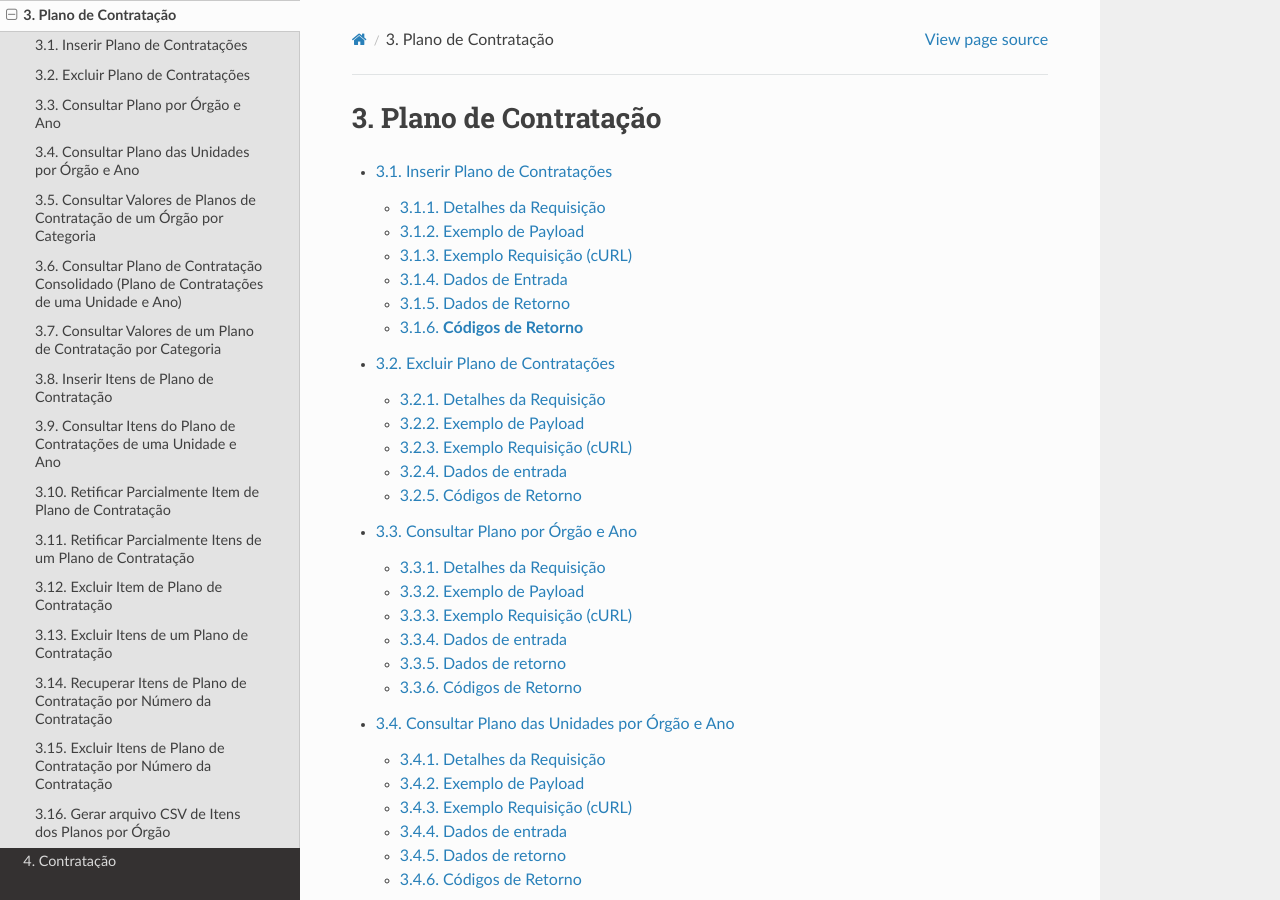
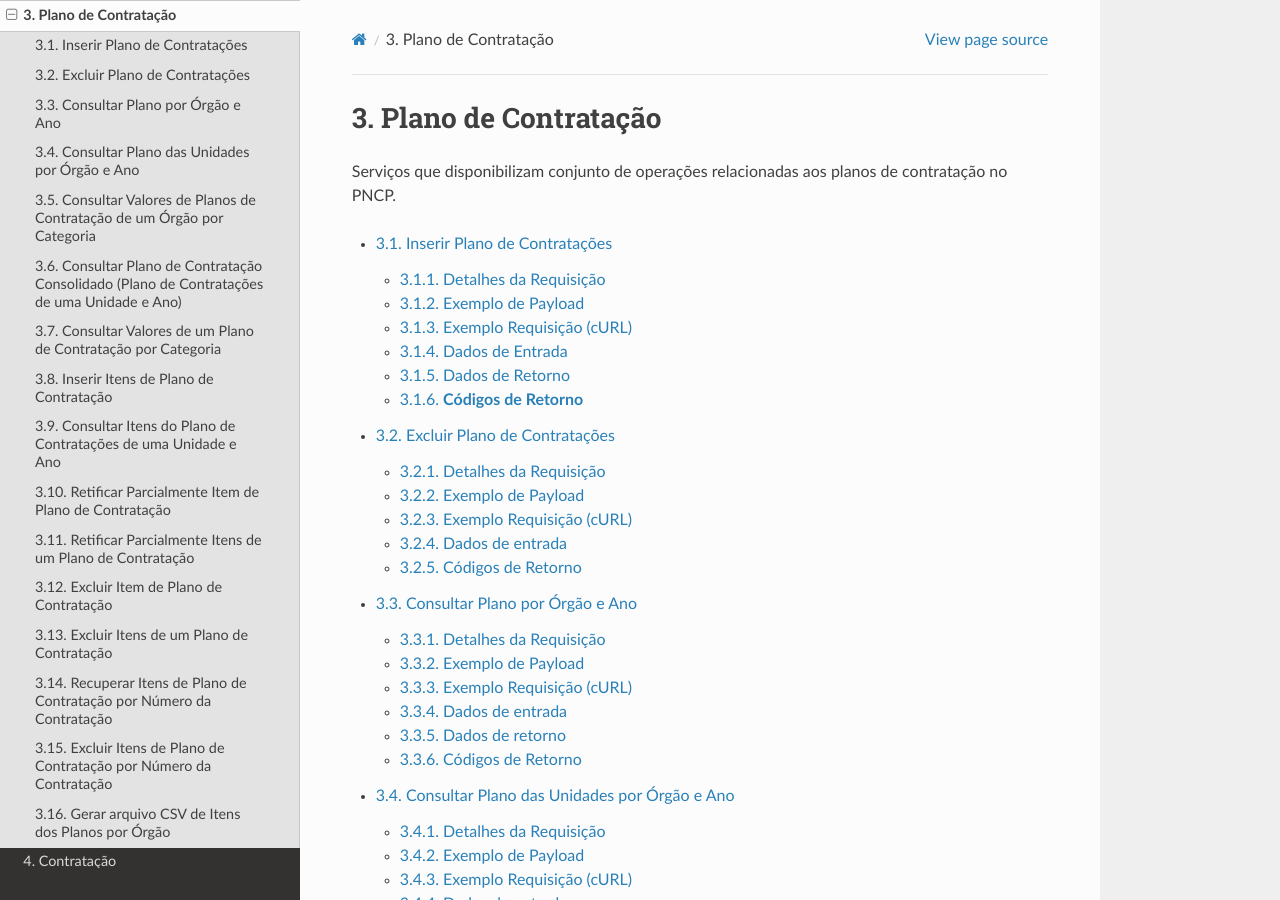
Before and after one commit to carlosmgi/Manual-de-Integracao-do-PNCP, a Sphinx documentation site: the page built from docs/source/plano_de_contratacao/index.rst, in a window 1280 px wide and 900 px high. Built offline with Sphinx 7.4.7 and the Read the Docs theme 3.1.0, drawn with Linux system fonts in a browser that asks for light colours; pages that are not in the unit, such as notebooks, are missing from menus.

Commit message:
Update index.rst

```diff
--- a/docs/source/plano_de_contratacao/index.rst
+++ b/docs/source/plano_de_contratacao/index.rst
@@ -1,5 +1,7 @@
 Plano de Contratação
 ====================
+
+Serviços que disponibilizam conjunto de operações relacionadas aos planos de contratação no PNCP.
 
 .. toctree::
   :maxdepth: 3
```
